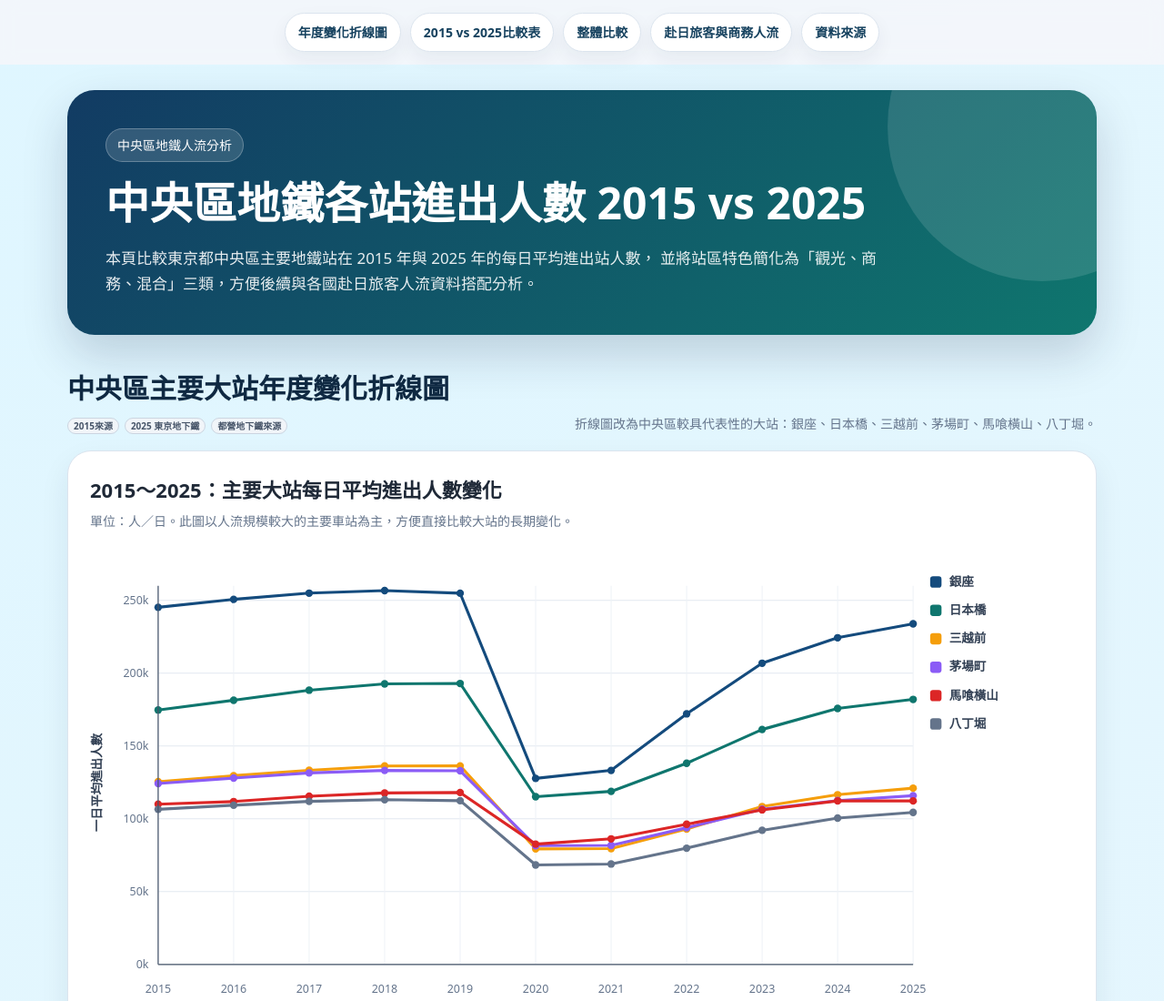
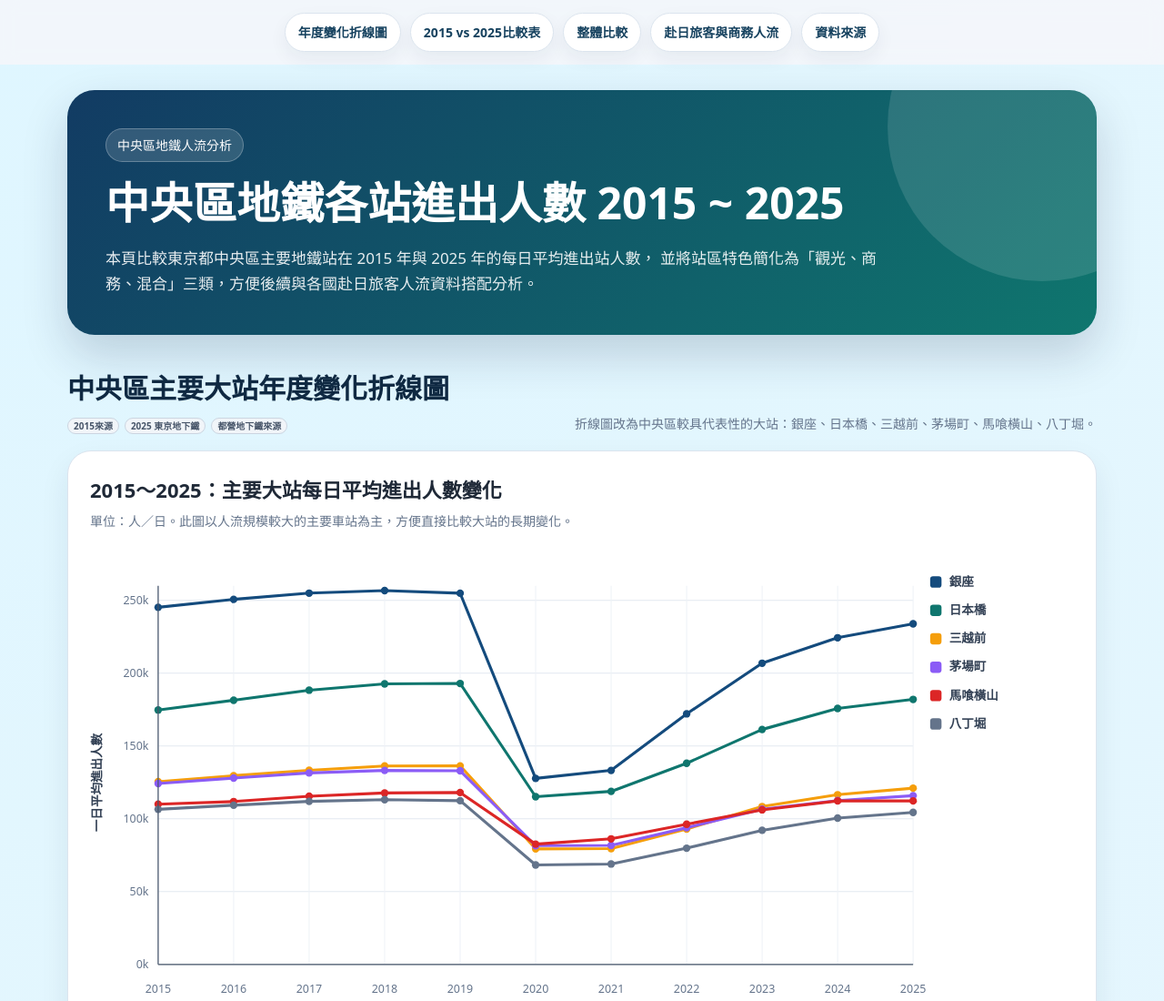
Before and after one commit to deco0926/Hotel-, a plain HTML site: page index.html in a window 1280 px wide. Shown: the top 1100 px of the page at 91% size. Drawn offline with Linux system fonts and the light colour scheme.

Commit message:
Update index.html

```diff
--- a/index.html
+++ b/index.html
@@ -654,7 +654,7 @@
 <main class="page">
 <header class="hero">
 <span class="eyebrow">中央區地鐵人流分析</span>
-<h1>中央區地鐵各站進出人數 2015 vs 2025</h1>
+<h1>中央區地鐵各站進出人數 2015 ~ 2025</h1>
 <p>
         本頁比較東京都中央區主要地鐵站在 2015 年與 2025 年的每日平均進出站人數，
         並將站區特色簡化為「觀光、商務、混合」三類，方便後續與各國赴日旅客人流資料搭配分析。
```
